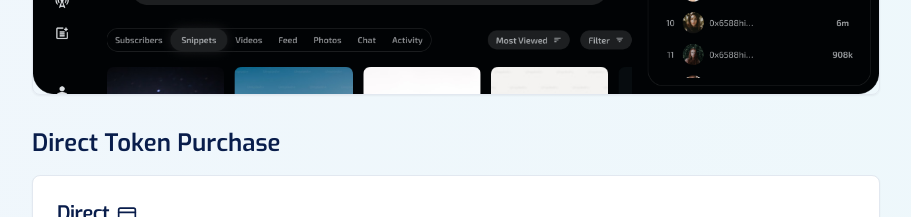
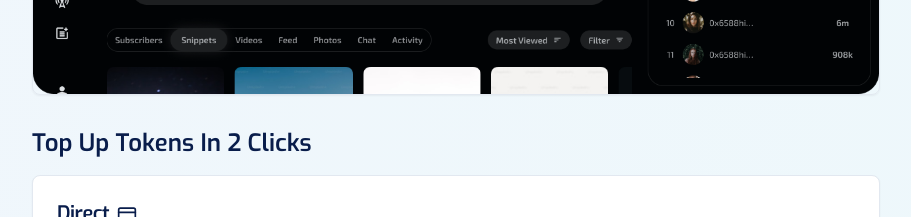
Before and after one commit to maldoteth/dehubdocs, a React (Vite) app: page /docs/dapps in a window 1280 px wide. Shown: the part 5480-5697 px from the top of the page, without its empty margins (312-1223 px from the left). Built offline with nearby package versions, Linux system fonts and the light colour scheme.

Commit message:
Visual edit in Lovable
Edited UI in Lovable

```diff
--- a/src/pages/docs/Dapp.tsx
+++ b/src/pages/docs/Dapp.tsx
@@ -409,7 +409,7 @@ const Dapp = () => {
         </section>
 
         <section>
-          <h2 className="text-2xl font-semibold text-royal-blue mb-4 font-exo">Direct Token Purchase</h2>
+          <h2 className="text-2xl font-semibold text-royal-blue mb-4 font-exo">Top Up Tokens In 2 Clicks</h2>
 
           <Card>
             <CardHeader>
@@ -420,12 +420,7 @@ const Dapp = () => {
             </CardHeader>
             <CardContent>
               <div className="space-y-6">
-                <a
-                  href="https://dehub.io/dpay"
-                  target="_blank"
-                  rel="noopener noreferrer"
-                  className="flex items-center justify-between p-4 bg-slate-50 rounded-lg border hover:bg-slate-100 transition-colors cursor-pointer"
-                >
+                <a href="https://dehub.io/dpay" target="_blank" rel="noopener noreferrer" className="flex items-center justify-between p-4 bg-slate-50 rounded-lg border hover:bg-slate-100 transition-colors cursor-pointer">
                   <div>
                     <h4 className="font-semibold text-slate-700 font-exo">dehub.io/dpay</h4>
                     <p className="text-slate-600 font-exo">Direct purchase with Stripe</p>
```
